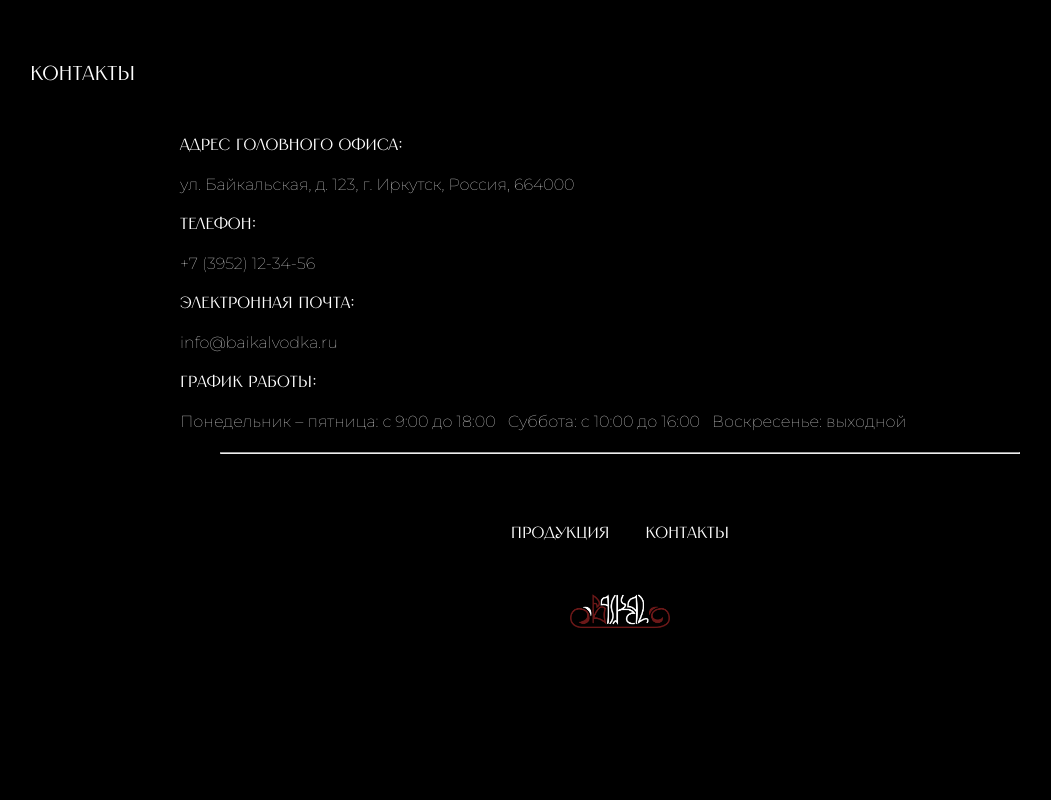
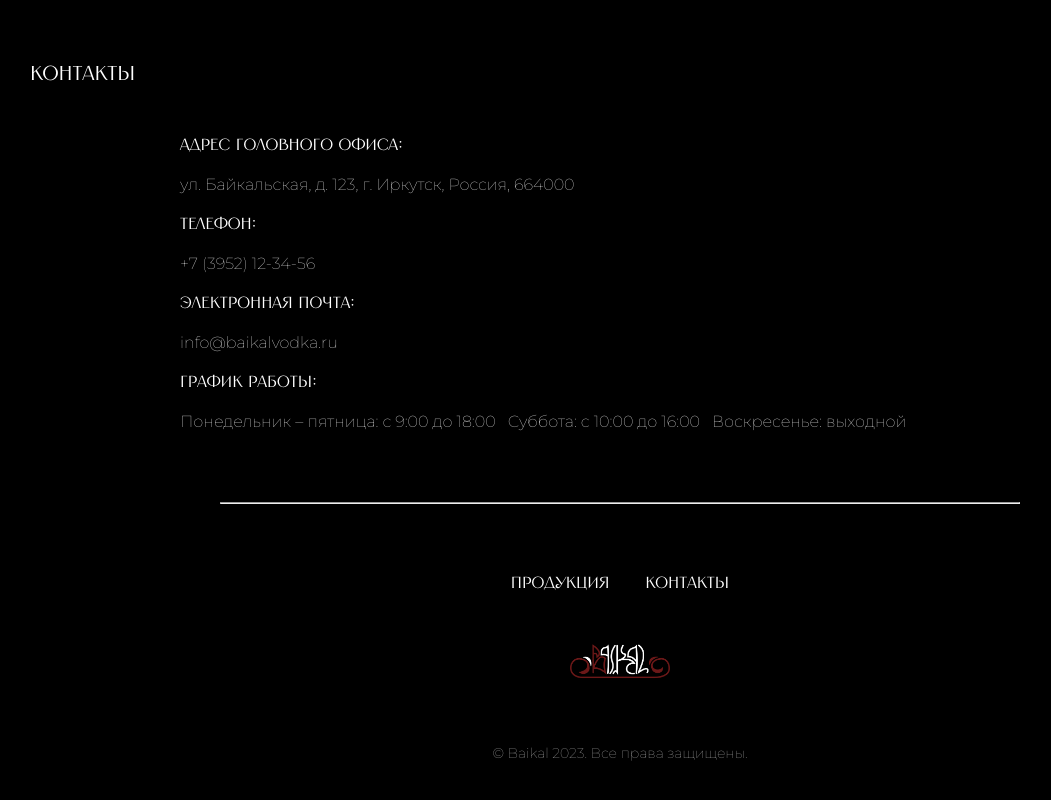
Before and after one commit to Potato600/jiiija, a plain HTML site: page index.html in a window 1280 px wide. Shown: the part 3508-4308 px from the top of the page, without its empty margins (20-1071 px from the left). Before the commit the page ends 4266 px from the top, so only its background shows below. Drawn offline with Linux system fonts and the light colour scheme.

Commit message:
footer +

```diff
--- a/index.css
+++ b/index.css
@@ -294,6 +294,7 @@ hr{
     width: 800px;
     height: 1px;
     margin: auto;
+    margin-top: 50px;
 }
 
 .footer {
@@ -305,9 +306,7 @@ hr{
     color: #fff;
     margin: 0 15px;
     text-decoration: none;
-    font-size: 16px;
-    font-weight: normal;
-    transition: transform 0.3s ease-in-out;
+    transition: transform 0.4s ease, color 0.3s ease;
 }
 .afooter:hover {
     transform: scale(1.1);
@@ -321,3 +320,12 @@ hr{
 .ljto:hover {
     transform: scale(1.05);
 }
+
+.coop {
+    color: rgba(255, 255, 255, 0.756);
+    font-size: 14px;
+    line-height: 30px;
+    font-weight: 100;
+    font-family: "Montserrat", sans-serif;
+    margin: auto;
+}
--- a/index.html
+++ b/index.html
@@ -109,6 +109,9 @@
     <div class="ljto">
         <a href="#"> <img class="log" src="img/log.png"></a>
     </div>
+    <div>
+        <p class="coop">© Baikal 2023. Все права защищены.</p>
+    </div>
 </section>
 
 </body>
```
